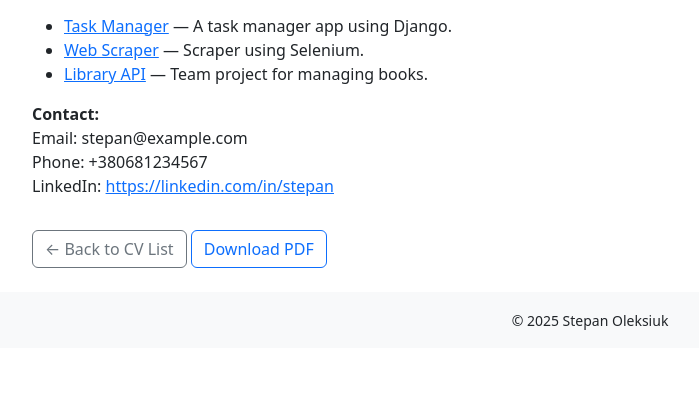
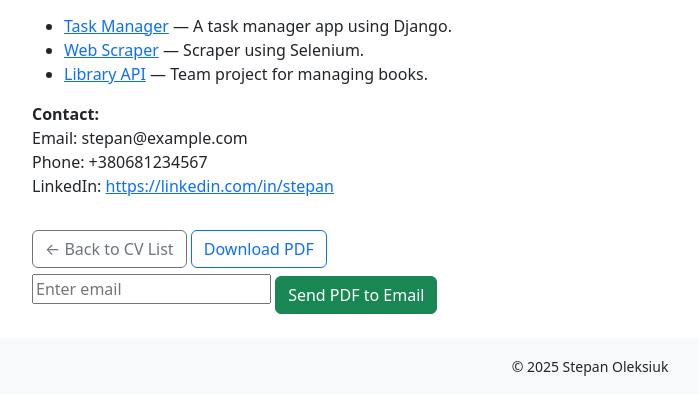
Before and after one commit to OleksiukStepan/DTeam-django-practical-test, a Django app: page /cv/1/ in a window 1280 px wide. Shown: the part 257-672 px from the top of the page, without its empty margins (50-749 px from the left). Run offline with Django 5.2, Linux system fonts and the light colour scheme; data comes from the database, SQL or seed files in the repository; parts of the project's set-up code (start-up, migrations or seed data) failed here and were passed over.

Commit message:
update cv detail page

```diff
--- a/apps/templates/main/cv_detail.html
+++ b/apps/templates/main/cv_detail.html
@@ -29,6 +29,22 @@
   {% endif %}
 </p>
 
+{% if not pdf %}
   <a href="{% url 'main:cv_list' %}" class="btn btn-outline-secondary mt-3">← Back to CV List</a>
   <a href="{% url 'main:cv_pdf' cv.id %}" class="btn btn-outline-primary mt-3">Download PDF</a>
+
+  {% if messages %}
+  <ul class="alert alert-info">
+    {% for message in messages %}
+    <li>{{ message }}</li>
+    {% endfor %}
+  </ul>
+  {% endif %}
+
+  <form action="{% url 'main:send_cv_pdf' cv.id %}" method="post">
+    {% csrf_token %}
+    <input type="email" name="email" placeholder="Enter email" required>
+    <button type="submit" class="btn btn-success mt-2">Send PDF to Email</button>
+  </form>
+{% endif %}
 {% endblock %}
```
Lines whose indentation alone changed are shown as unchanged.
